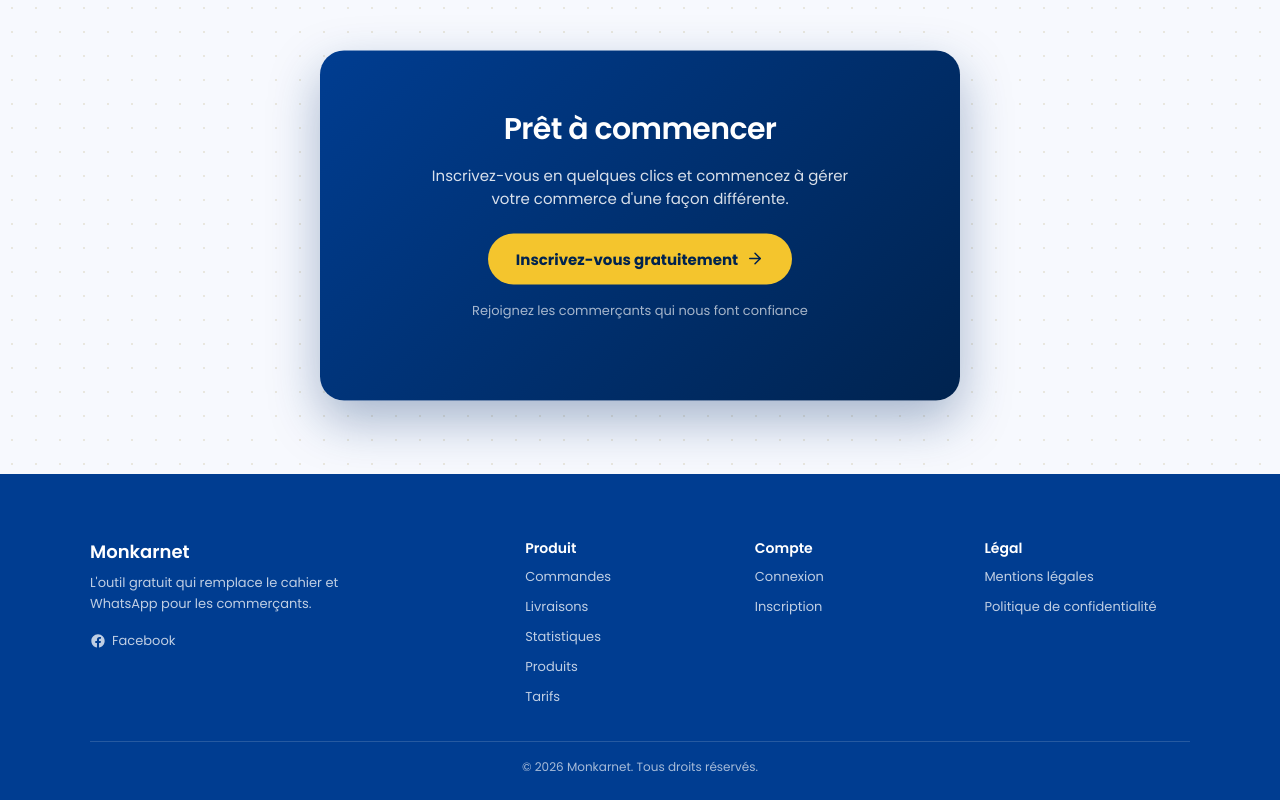
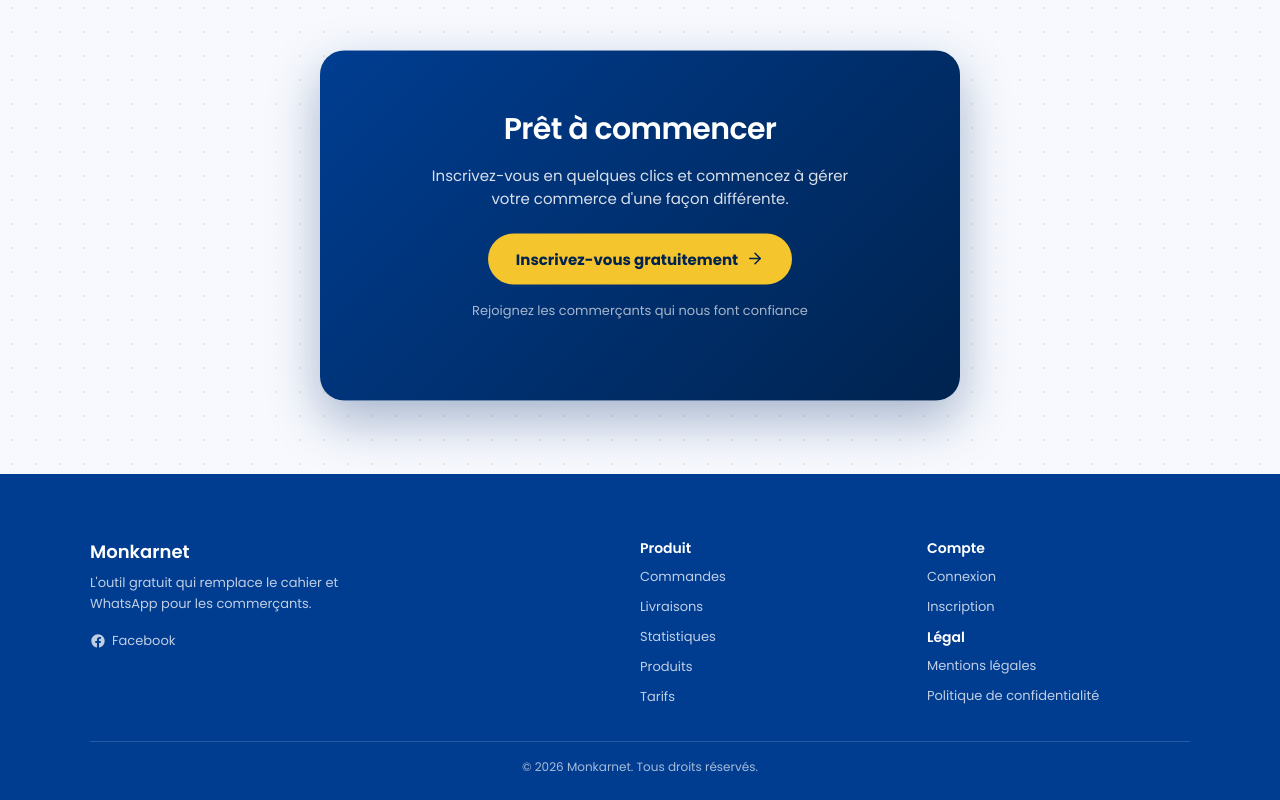
Before and after one commit to ArdennXBT/Monkarnet, a React (Vite) app: page / in a window 1280 px wide. Shown: the part 3055-3855 px from the top of the page. Built offline with nearby package versions, Linux system fonts and the light colour scheme.

Commit message:
modif du footer

```diff
--- a/src/Pages/Landing/sections/Footer/Footer.css
+++ b/src/Pages/Landing/sections/Footer/Footer.css
@@ -6,7 +6,7 @@
 
 .landing-footer-main {
   display: grid;
-  grid-template-columns: 2fr 1fr 1fr 1fr;
+  grid-template-columns: 2fr 1fr 1fr;
   gap: var(--spacing-lg);
   max-width: 1100px;
   margin: 0 auto var(--spacing-lg);
@@ -46,6 +46,10 @@
   font-weight: 600;
   color: var(--color-white);
   margin: 0 0 var(--spacing-sm);
+}
+
+.landing-footer-subheading {
+  margin-top: var(--spacing-md);
 }
 
 .landing-footer-col a {
--- a/src/Pages/Landing/sections/Footer/Footer.jsx
+++ b/src/Pages/Landing/sections/Footer/Footer.jsx
@@ -32,10 +32,7 @@
           <h4>Compte</h4>
           <Link to="/login">Connexion</Link>
           <Link to="/inscription">Inscription</Link>
-        </div>
-
-        <div className="landing-footer-col">
-          <h4>Légal</h4>
+          <h4 className="landing-footer-subheading">Légal</h4>
           <Link to="/mentions-legales">Mentions légales</Link>
           <Link to="/confidentialite">Politique de confidentialité</Link>
         </div>
```
